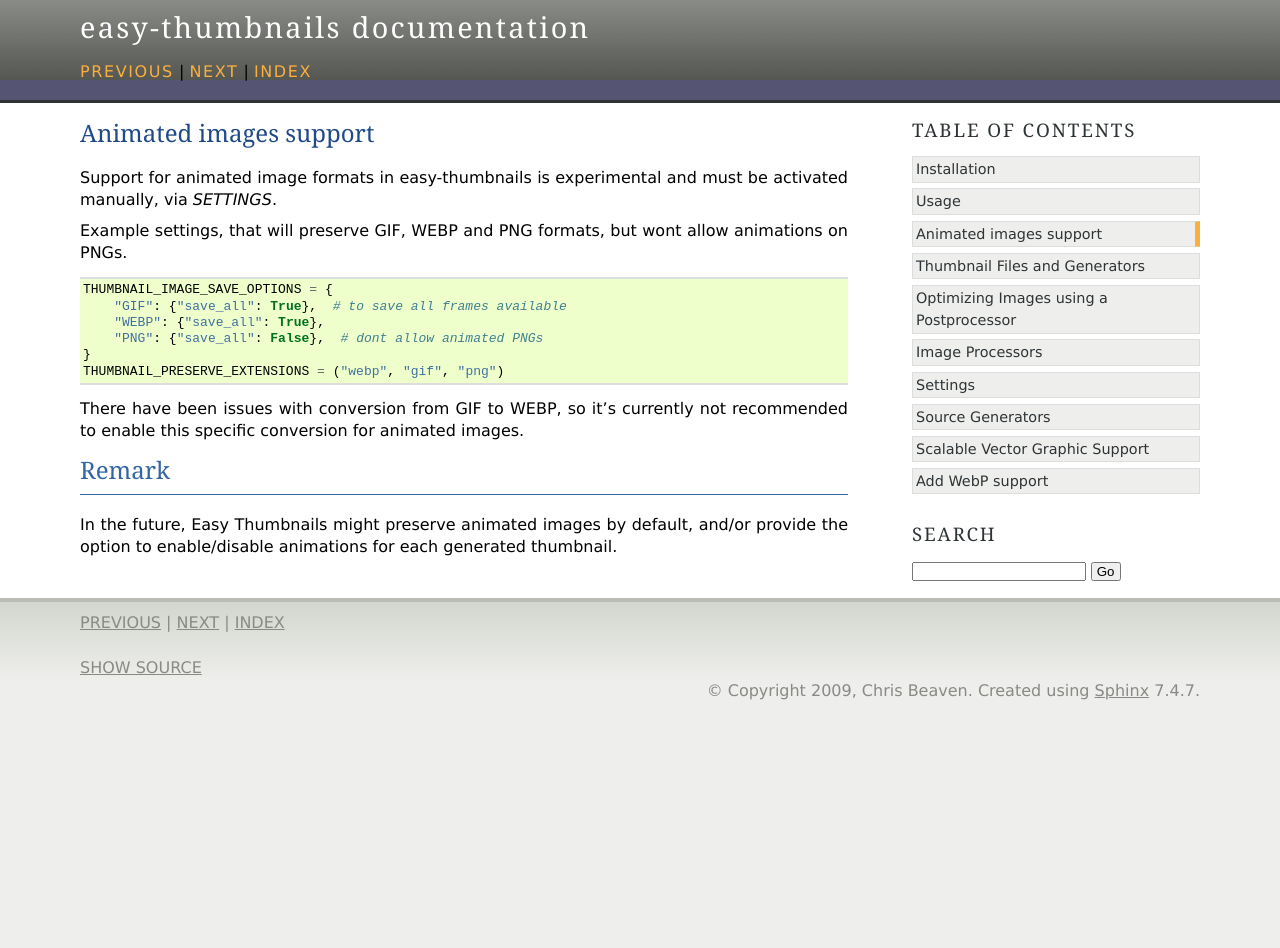
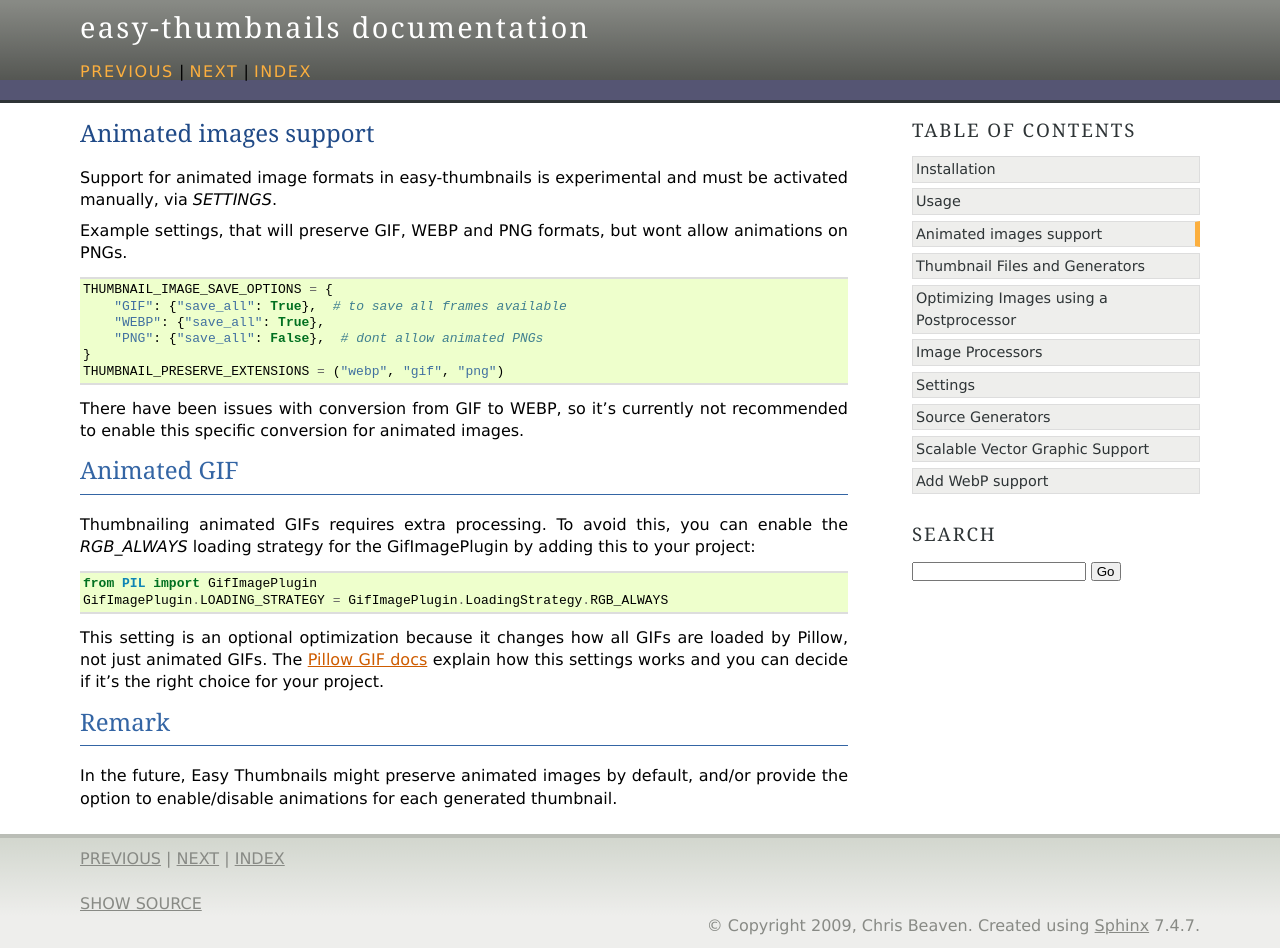
Before and after one commit to SmileyChris/easy-thumbnails, a Sphinx documentation site: the page built from docs/ref/animated_formats.rst, in a window 1280 px wide. Built offline with Sphinx 7.4.7, drawn with Linux system fonts in a browser that asks for light colours; the version number could not be read and is left out; before the commit the page ends 900 px from its top, so only the background shows below that.

Commit message:
Add docs

```diff
--- a/docs/ref/animated_formats.rst
+++ b/docs/ref/animated_formats.rst
@@ -21,6 +21,22 @@ PNGs.
 There have been issues with conversion from GIF to WEBP, so it's currently not recommended to
 enable this specific conversion for animated images.
 
+Animated GIF
+============
+
+Thumbnailing animated GIFs requires extra processing. To avoid this, you can enable the
+`RGB_ALWAYS` loading strategy for the GifImagePlugin by adding this to your project:
+
+.. code-block:: python
+
+    from PIL import GifImagePlugin
+    GifImagePlugin.LOADING_STRATEGY = GifImagePlugin.LoadingStrategy.RGB_ALWAYS
+
+This setting is an optional optimization because it changes how all GIFs are loaded by
+Pillow, not just animated GIFs. The `Pillow GIF docs
+<https://pillow.readthedocs.io/en/stable/handbook/image-file-formats.html#gif/>`_
+explain how this settings works and you can decide if it's the right choice for
+your project.
 
 Remark
 ======
```
